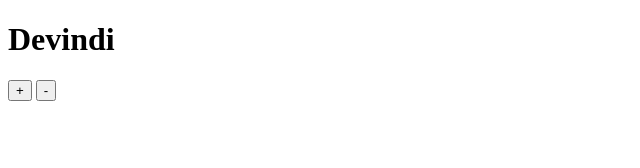
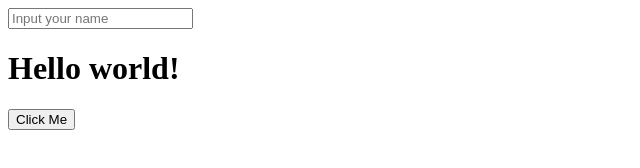
Before and after one commit to DevindiEngineer/Internet-Technologies---Day-06, a plain HTML site: page index.html in a window 1280 px wide. Shown: the whole page, without its empty margins (0-640 px from the left). Drawn offline with Linux system fonts and the light colour scheme.

Commit message:
DOM - print input value in heading

```diff
--- a/app.js
+++ b/app.js
@@ -131,7 +131,7 @@ function changeHeading() {
     heading.innerText="Devindi Wickramasinghe";
     console.log("Clicked");
 
-}*/
+}
 
 //==============counter app===================================
 let number = 0;
@@ -143,4 +143,9 @@ number=number-1;
 function minus() {
      heading.innerText="Devindi"+(--number);
      console.log("Clicked");
+}*/
+//=================print input value in heading==========================================
+function changeText() {
+    heading.innerText=inputText.value;
+    console.log("Clicked");
 }
--- a/index.html
+++ b/index.html
@@ -6,10 +6,12 @@
     <title>Day 06</title>
 </head>
 <body>
-    <h1 id="heading">Devindi</h1>
 
-    <input type="button" value="+" onclick="plus()">
-    <input type="button" value="-" onclick="minus()">
+    <input type="text" placeholder="Input your name" id="inputText">
+
+    <h1 id="heading">Hello world!</h1>
+
+    <input type="button" value="Click Me" onclick="changeText()">
 
     <script src="app.js"></script>
 </body>
```
